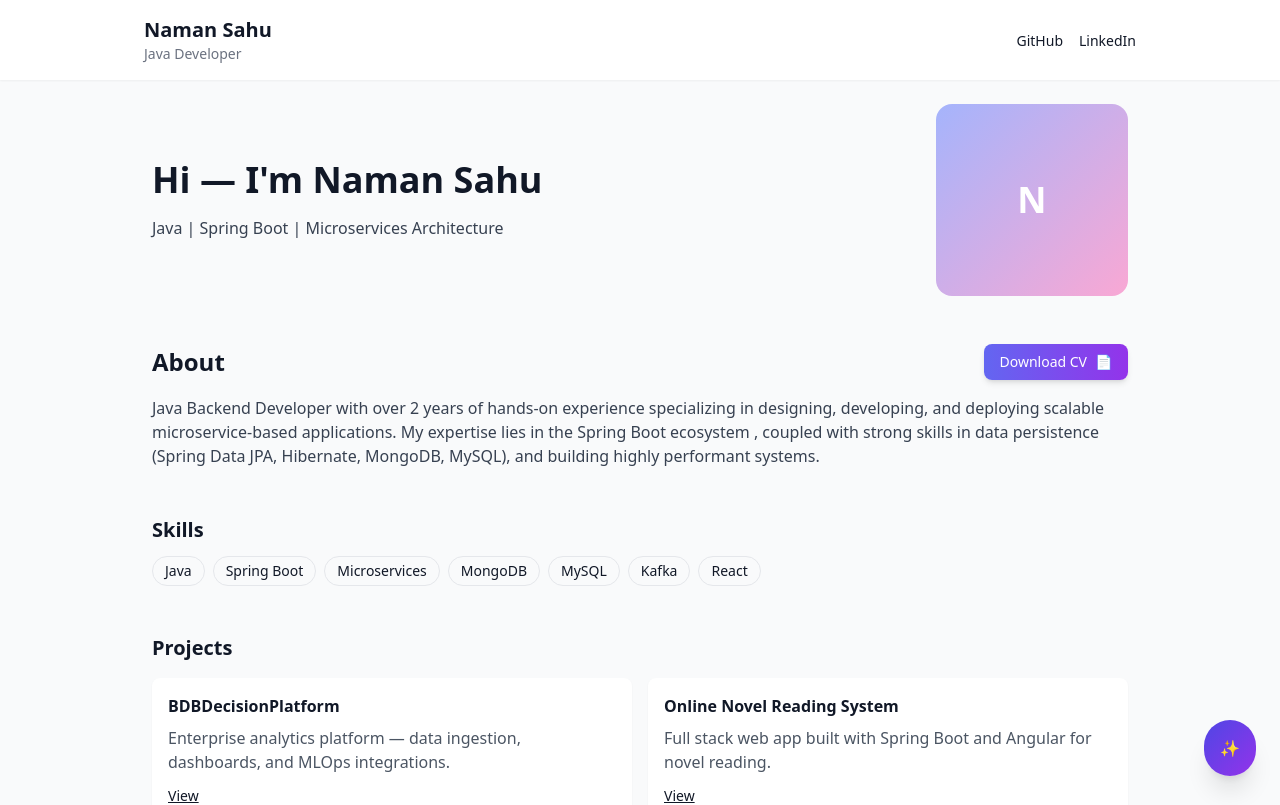
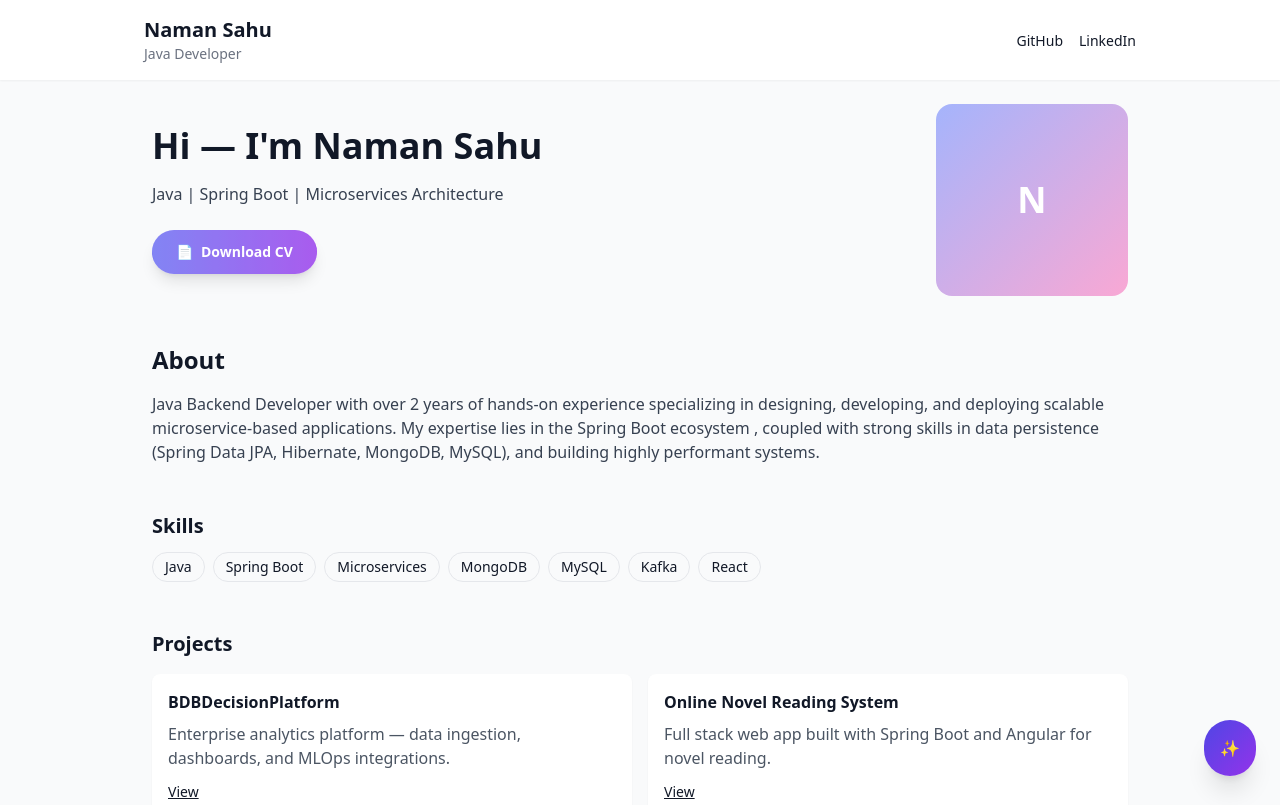
Before and after one commit to buildWithNaman/my_portfolio_nmn, a React (Vite) app: page / in a window 1280 px wide. Shown: the top 805 px of the page. Built offline with nearby package versions, Linux system fonts and the light colour scheme.

Commit message:
Changed position of Download cv button.

```diff
--- a/src/App.jsx
+++ b/src/App.jsx
@@ -67,21 +67,6 @@ export default function App() {
           <div className="flex items-center justify-between">
             <h2 className="text-2xl font-semibold">About</h2>
             <div className="flex gap-3 items-center">
-              <a
-                href={resume.resume_pdf}
-                target="_blank"
-                rel="noopener noreferrer"
-                download
-                className="
-    px-4 py-2 rounded-lg text-white text-sm font-medium
-    bg-gradient-to-r from-indigo-500 to-purple-600
-    shadow-md hover:shadow-xl hover:scale-[1.03]
-    transition-all duration-300 flex items-center gap-2
-  "
-              >
-                <span>Download CV</span>
-                📄
-              </a>
               <AiSummary
                 resumeText={`${resume.about}\n\nProjects:\n${resume.projects
                   .map((p) => p.title + ": " + p.description)
--- a/src/components/Hero.jsx
+++ b/src/components/Hero.jsx
@@ -1,19 +1,65 @@
 import React from 'react'
 import { motion } from 'framer-motion'
 
-export default function Hero({resume}) {
+export default function Hero({ resume }) {
   return (
     <section className="grid md:grid-cols-2 gap-6 items-center">
-      <motion.div initial={{opacity:0, y:8}} animate={{opacity:1,y:0}} transition={{duration:0.5}}>
-        <h2 className="text-3xl md:text-4xl font-extrabold">Hi — I'm {resume.name}</h2>
+
+      <motion.div
+        initial={{ opacity: 0, y: 8 }}
+        animate={{ opacity: 1, y: 0 }}
+        transition={{ duration: 0.5 }}
+      >
+        <h2 className="text-3xl md:text-4xl font-extrabold">
+          Hi — I'm {resume.name}
+        </h2>
         <p className="mt-4 text-gray-700">{resume.summary}</p>
+
+        {/* ⭐ Premium Download CV button */}
+        <div className="mt-6">
+          <a
+            href={resume.resume_pdf}
+            target="_blank"
+            rel="noopener noreferrer"
+            download
+            className="
+              group relative overflow-hidden
+              px-6 py-3
+              rounded-full
+              text-white text-sm font-semibold
+              bg-gradient-to-r from-indigo-500 to-purple-600
+              shadow-lg
+              transition-all duration-300
+              inline-flex items-center gap-2
+              active:scale-95
+              focus:ring-2 focus:ring-purple-400 focus:ring-offset-2
+              animate-fadeIn
+            "
+          >
+            {/* Shine effect */}
+            <span className="absolute inset-0 bg-white/20 group-hover:translate-x-[200%] transition-transform duration-700 skew-x-12" />
+
+            {/* Icon + Slide animation */}
+            <span className="transition-transform duration-300 group-hover:translate-x-1">
+              📄
+            </span>
+
+            Download CV
+          </a>
+        </div>
       </motion.div>
 
-      <motion.div initial={{scale:0.98}} animate={{scale:1}} className="w-full flex justify-center md:justify-end">
+      {/* Right Side Profile Box */}
+      <motion.div
+        initial={{ scale: 0.98 }}
+        animate={{ scale: 1 }}
+        className="w-full flex justify-center md:justify-end"
+      >
         <div className="w-48 h-48 rounded-2xl bg-gradient-to-br from-indigo-300 to-pink-300 flex items-center justify-center text-white text-4xl font-bold">
           N
         </div>
       </motion.div>
+
     </section>
   )
 }
--- a/src/index.css
+++ b/src/index.css
@@ -6,3 +6,12 @@ body {
   -webkit-font-smoothing: antialiased;
   -moz-osx-font-smoothing: grayscale;
 }
+
+@keyframes fadeIn {
+  from { opacity: 0; transform: translateY(6px); }
+  to { opacity: 1; transform: translateY(0); }
+}
+
+.animate-fadeIn {
+  animation: fadeIn 0.6s ease-out;
+}
```
